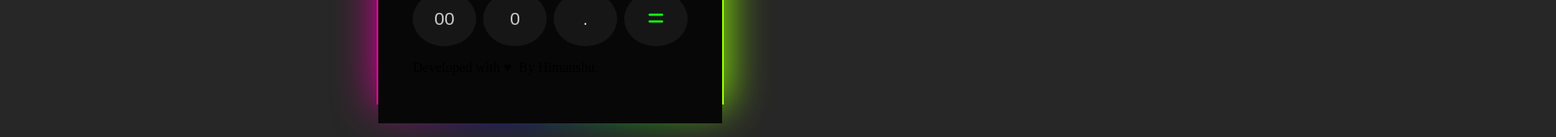
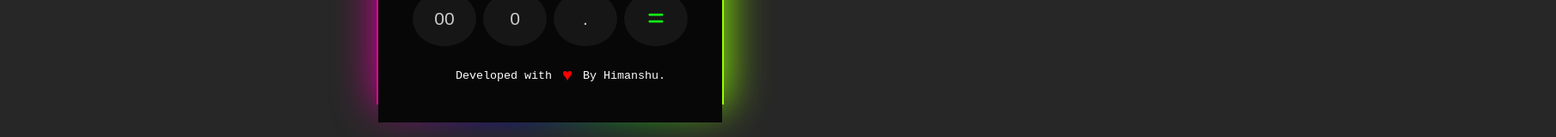
Before and after one commit to himanshuv07/Calculator, a plain HTML site: page index.html in a window 1280 px wide. Shown: the part 571-731 px from the top of the page at 86% size, 1810 px wide, since content can reach past the window. Drawn offline with Linux system fonts and the light colour scheme.

Commit message:
style.css

```diff
--- a/style.css
+++ b/style.css
@@ -118,6 +118,24 @@ button:hover {
     filter: blur(25px);
 }
 
+.name {
+    font-size: smaller;
+    color: #fff;
+    position: relative;
+    top: 10px;
+    left: 50px;
+    font-family: 'Courier New', Courier, monospace;
+    width: 100vw;
+    display: flex;
+    align-items: center;
+    text-align: center;
+    align-content: center;
+}
+.name>span{
+    color: red;
+    font-size: 20px;
+}
+
 @keyframes animate{
     0%{
         background-position: 0 0;
```
